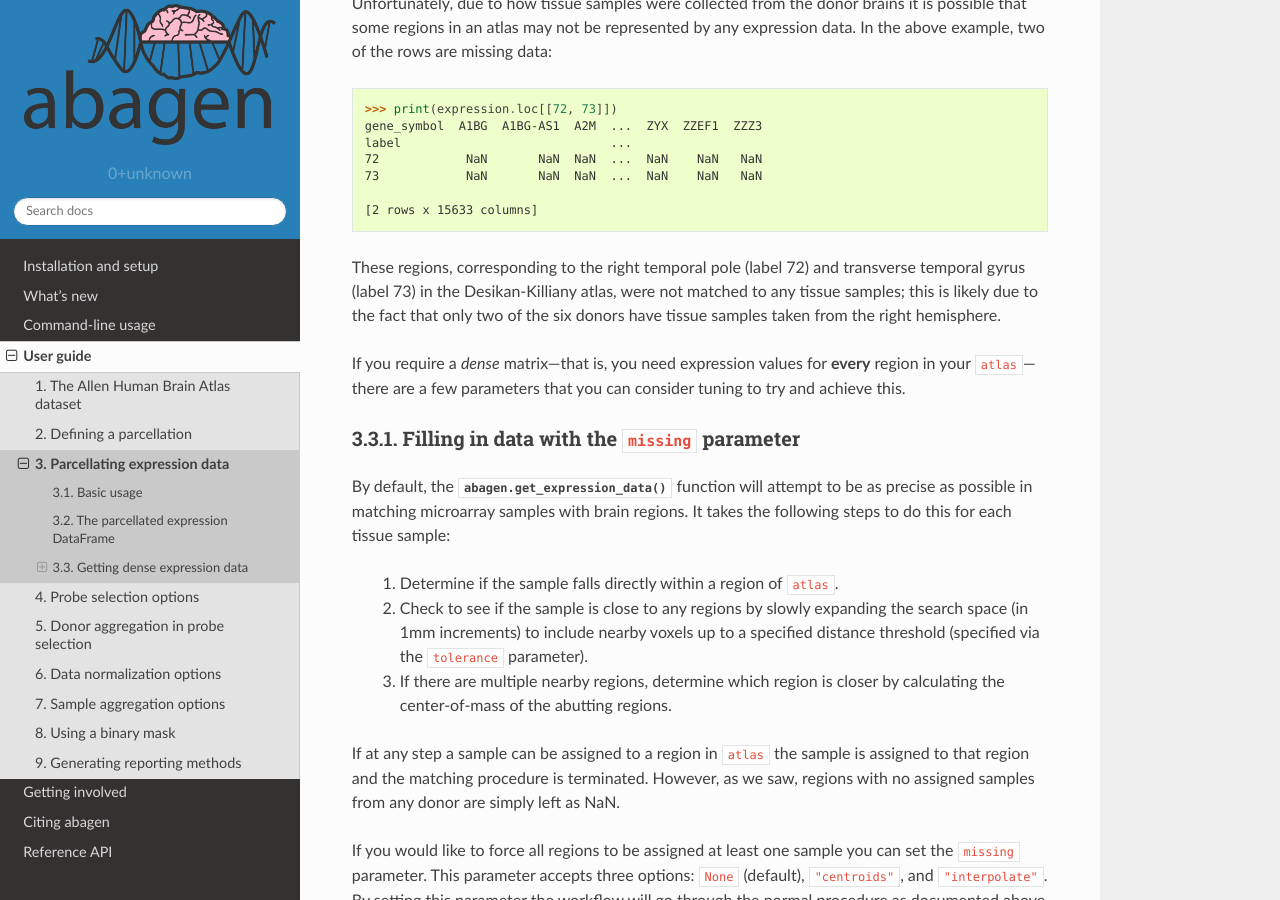
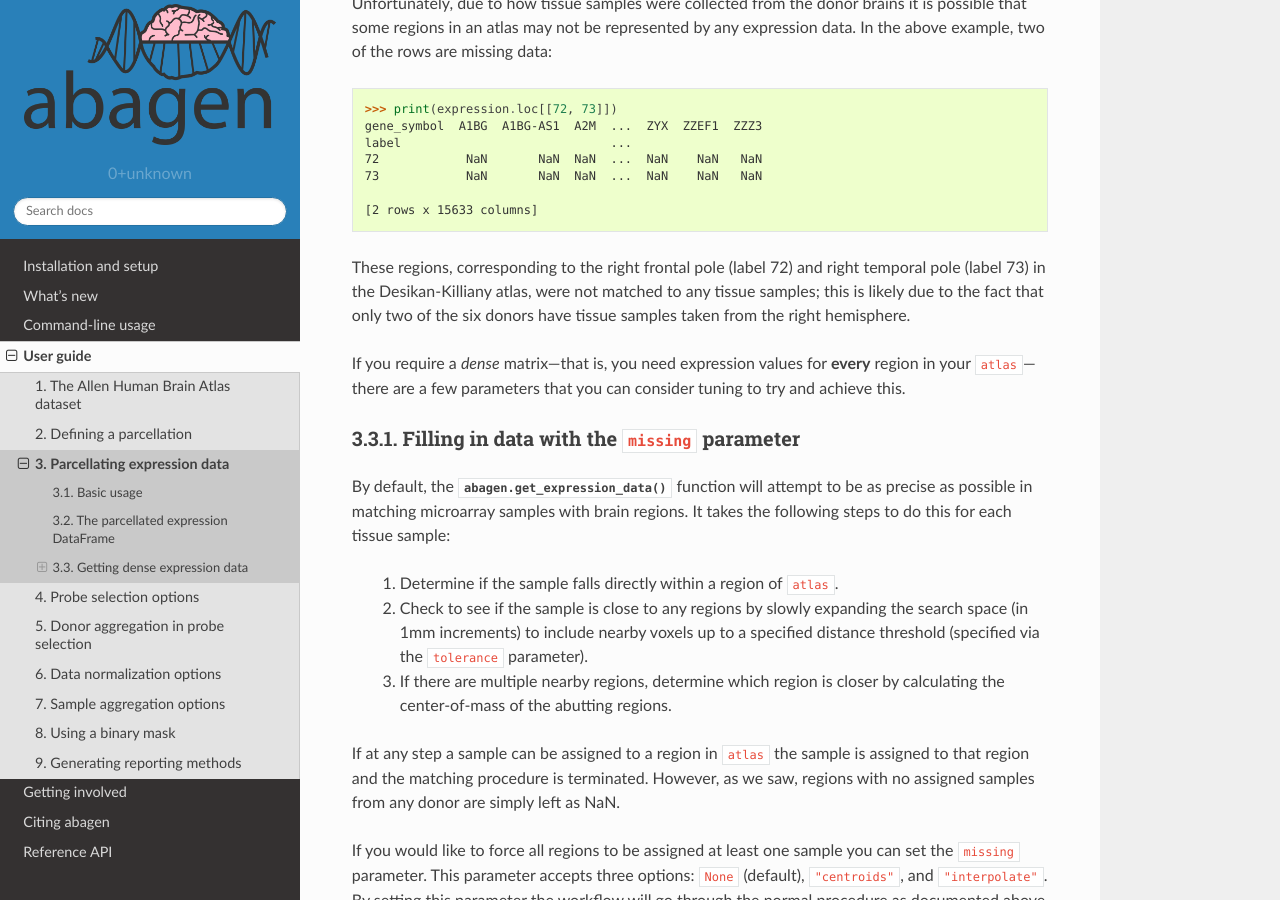
Before and after one commit to rmarkello/abagen, a Sphinx documentation site: the page built from docs/user_guide/expression.rst, in a window 1280 px wide and 900 px high, scrolled down 2256 px. Built offline with Sphinx 7.4.7 and the Read the Docs theme 2.0.0, drawn with Linux system fonts in a browser that asks for light colours.

Commit message:
[DOC] Update expression.rst
Fixes mislabelled regions in getting dense expression data section

```diff
--- a/docs/user_guide/expression.rst
+++ b/docs/user_guide/expression.rst
@@ -129,10 +129,10 @@ expression data. In the above example, two of the rows are missing data:
     <BLANKLINE>
     [2 rows x 15633 columns]
 
-These regions, corresponding to the right temporal pole (label 72) and
-transverse temporal gyrus (label 73) in the Desikan-Killiany atlas, were not
-matched to any tissue samples; this is likely due to the fact that only two of
-the six donors have tissue samples taken from the right hemisphere.
+These regions, corresponding to the right frontal pole (label 72) and right
+temporal pole (label 73) in the Desikan-Killiany atlas, were not matched to
+any tissue samples; this is likely due to the fact that only two of the six
+donors have tissue samples taken from the right hemisphere.
 
 If you require a *dense* matrix---that is, you need expression values for
 **every** region in your ``atlas``---there are a few parameters that you can
```
